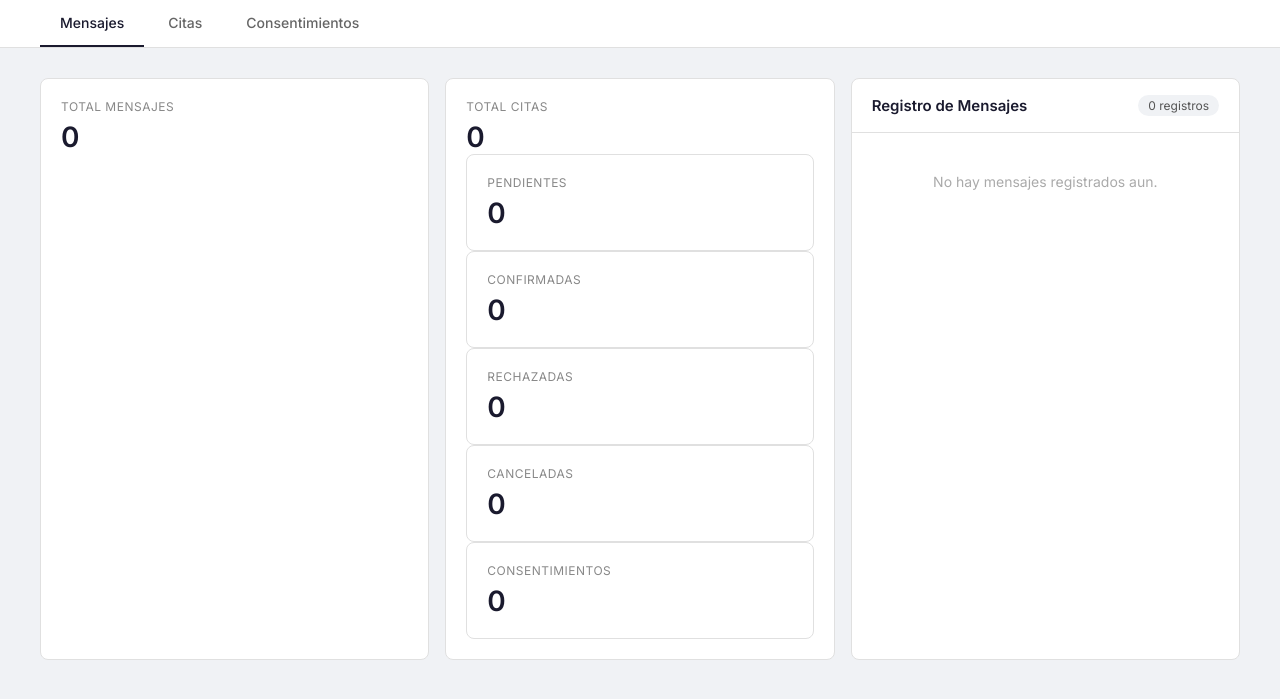
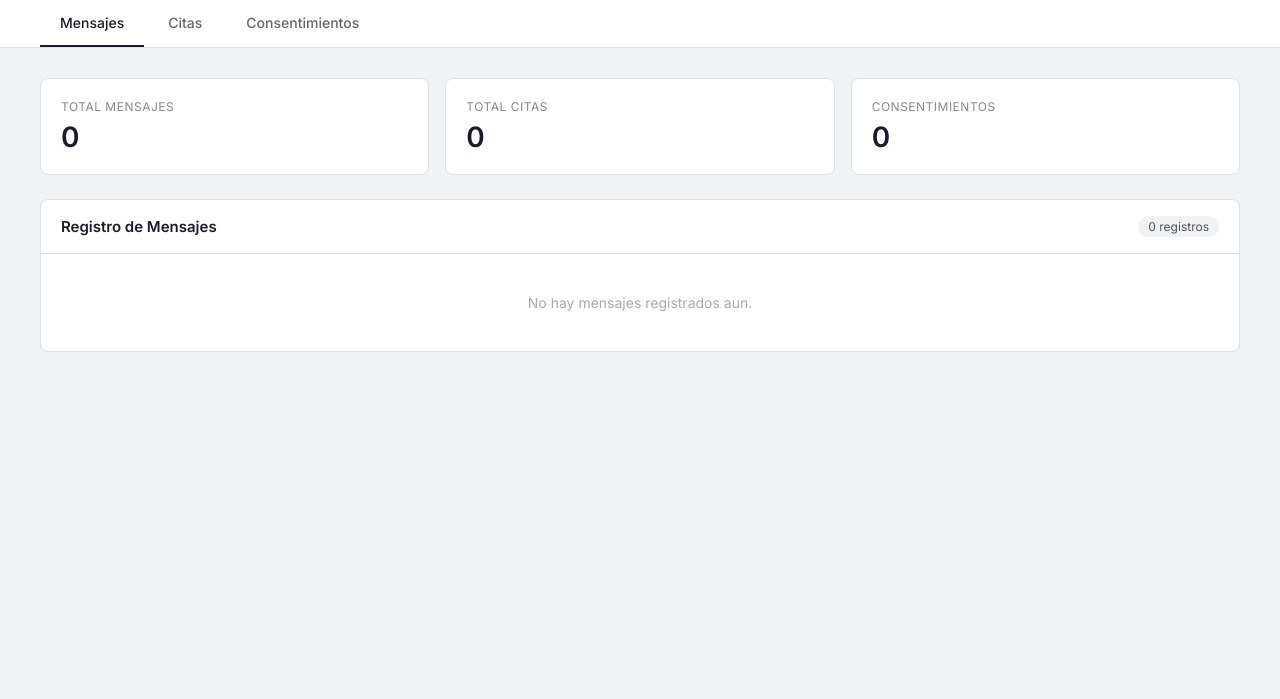
Before and after one commit to SistemasCIB/python, a Flask app: page / in a window 1280 px wide. Shown: the part 79-778 px from the top of the page. Run offline with Flask 3, Linux system fonts and the light colour scheme; data that the repository does not hold is empty.

Commit message:
sencillo index

```diff
--- a/templates/index.html
+++ b/templates/index.html
@@ -154,27 +154,7 @@
             <div class="stat-card">
                 <div class="label">Total citas</div>
                 <div class="value">{{ citas|length }}</div>
-
-            <div class="stat-card">
-                <div class="label">Pendientes</div>
-                <div class="value">{{ citas|selectattr('estado', 'equalto', 'pendiente')|list|length }}</div>
             </div>
-
-            <div class="stat-card">
-                <div class="label">Confirmadas</div>
-                <div class="value">{{ citas|selectattr('estado', 'equalto', 'confirmada')|list|length }}</div>
-            </div>
-
-            <div class="stat-card">
-                <div class="label">Rechazadas</div>
-                <div class="value">{{ citas|selectattr('estado', 'equalto', 'rechazada')|list|length }}</div>
-            </div>
-
-            <div class="stat-card">
-                <div class="label">Canceladas</div>
-                <div class="value">{{ citas|selectattr('estado', 'equalto', 'cancelada')|list|length }}</div>
-            </div>
-
             <div class="stat-card">
                 <div class="label">Consentimientos</div>
                 <div class="value">{{ consentimientos|selectattr('acepto', 'equalto', True)|list|length }}</div>
```
